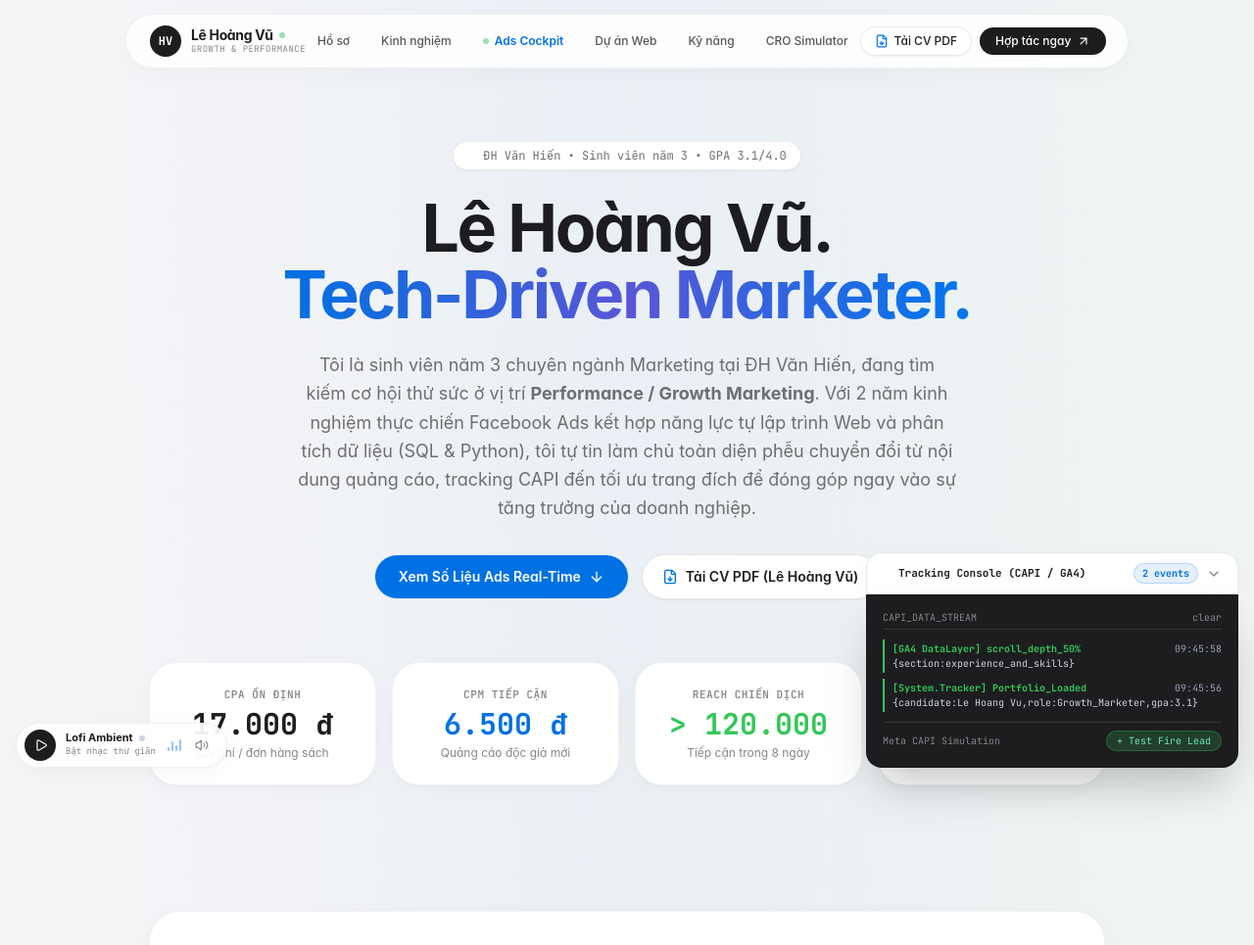
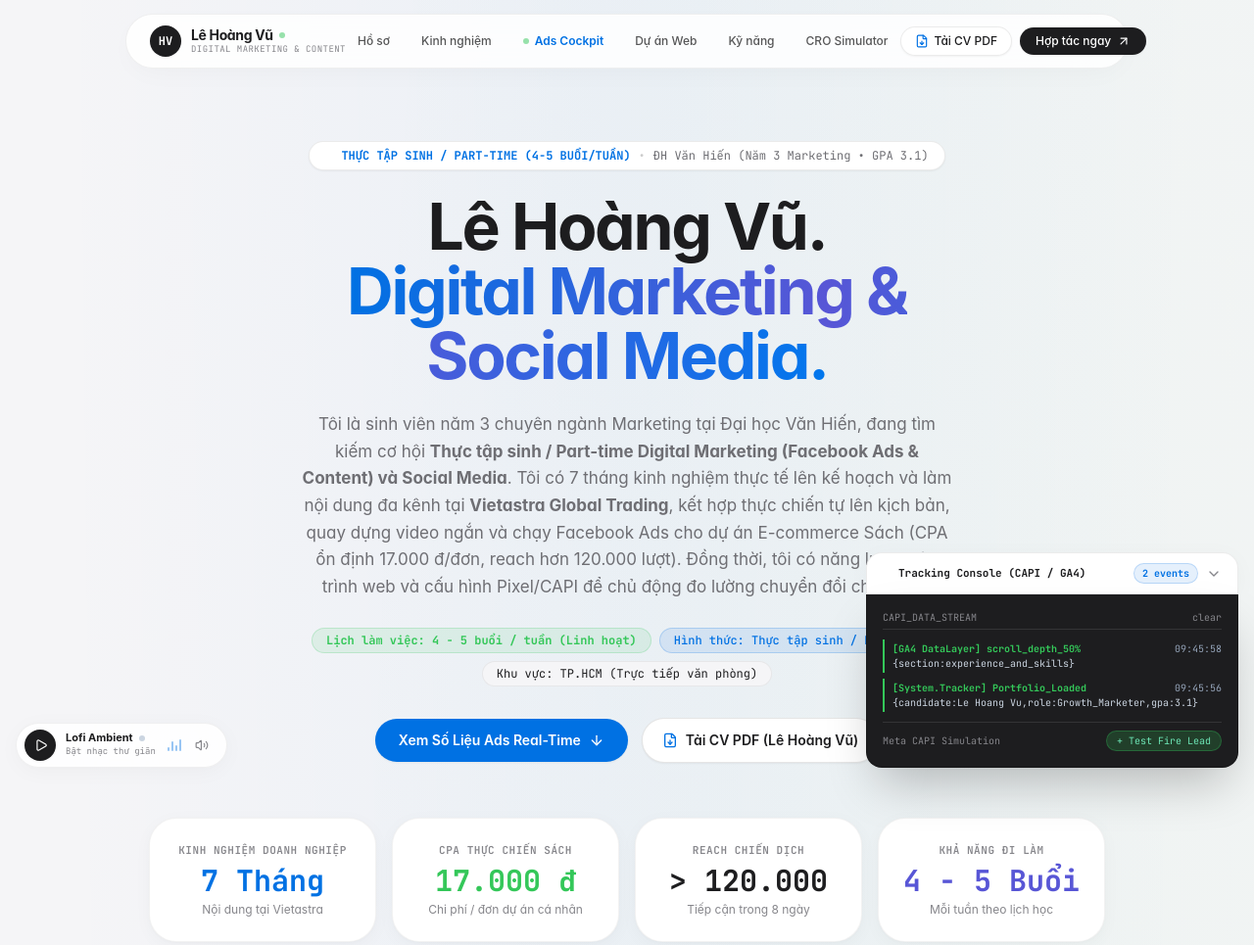
Before and after one commit to hiimshark/portfolio, a website: page index.html in a window 1280 px wide. Shown: the top 965 px of the page at 98% size. Drawn offline with nearby package versions, Linux system fonts and the light colour scheme.

Commit message:
Update realistic student positioning: Digital Marketing, Facebook Ads & Content, 4-5 sessions availability

```diff
--- a/index.html
+++ b/index.html
@@ -3,8 +3,8 @@
 <head>
   <meta charset="UTF-8">
   <meta name="viewport" content="width=device-width, initial-scale=1.0">
-  <title>Lê Hoàng Vũ | Tech-Driven Performance & Growth Marketer</title>
-  <meta name="description" content="Portfolio của Lê Hoàng Vũ - Tech-Driven Performance Marketer & Growth Marketer. Tự chủ toàn bộ phễu kỹ thuật từ code Web, cấu hình tracking CAPI đến tối ưu chiến dịch Facebook Ads và CRO.">
+  <title>Lê Hoàng Vũ | Digital Marketing (Facebook Ads & Content) & Social Media</title>
+  <meta name="description" content="Portfolio của Lê Hoàng Vũ - Sinh viên năm 3 Marketing ĐH Văn Hiến. Tìm việc Thực tập / Part-time Digital Marketing & Social Media. Kinh nghiệm 7 tháng tại Vietastra Global Trading, thực chiến Facebook Ads & Video ngắn cho dự án E-commerce sách.">
 
   <!-- Google Fonts: Inter & JetBrains Mono (Apple SF Pro Equivalent) -->
   <link rel="preconnect" href="https://fonts.googleapis.com">
@@ -159,7 +159,7 @@
             Lê Hoàng Vũ
             <span class="inline-block w-1.5 h-1.5 rounded-full bg-[#34C759] animate-pulse"></span>
           </span>
-          <span class="text-[9px] text-[#86868B] font-mono tracking-wider -mt-0.5 whitespace-nowrap">GROWTH & PERFORMANCE</span>
+          <span class="text-[9px] text-[#86868B] font-mono tracking-wider -mt-0.5 whitespace-nowrap">DIGITAL MARKETING & CONTENT</span>
         </div>
       </a>
 
@@ -222,25 +222,40 @@
 
       <!-- Top Eyebrow Tag -->
       <div class="flex justify-center mb-6">
-        <div class="inline-flex items-center gap-2 px-3.5 py-1.5 rounded-full bg-white border border-black/[0.08] shadow-sm text-xs font-mono text-[#6E6E73]">
+        <div class="inline-flex flex-wrap items-center justify-center gap-2 px-4 py-1.5 rounded-full bg-white border border-black/[0.08] shadow-sm text-xs font-mono text-[#6E6E73]">
           <span class="w-2 h-2 rounded-full bg-[#34C759] animate-ping"></span>
-          <span>ĐH Văn Hiến • Sinh viên năm 3 • GPA 3.1/4.0</span>
+          <span class="text-[#0071E3] font-bold">THỰC TẬP SINH / PART-TIME (4-5 BUỔI/TUẦN)</span>
+          <span class="text-black/20">•</span>
+          <span>ĐH Văn Hiến (Năm 3 Marketing • GPA 3.1)</span>
         </div>
       </div>
 
       <!-- Hero Headline (Apple Editorial Typography) -->
       <div class="text-center max-w-3xl mx-auto space-y-6">
-        <h1 class="text-4xl sm:text-6xl lg:text-[68px] font-bold text-[#1D1D1F] tracking-[-0.035em] leading-[1.08]">
+        <h1 class="text-4xl sm:text-6xl lg:text-[66px] font-bold text-[#1D1D1F] tracking-[-0.035em] leading-[1.08]">
           Lê Hoàng Vũ. <br>
           <span class="text-transparent bg-clip-text bg-gradient-to-r from-[#0071E3] via-[#5856D6] to-[#0077ED]">
-            Tech-Driven Marketer.
+            Digital Marketing & Social Media.
           </span>
         </h1>
 
         <!-- First-Person Candidate Summary -->
-        <p class="text-base sm:text-[18px] text-[#6E6E73] leading-relaxed max-w-2xl mx-auto font-normal">
-          Tôi là sinh viên năm 3 chuyên ngành Marketing tại ĐH Văn Hiến, đang tìm kiếm cơ hội thử sức ở vị trí <strong>Performance / Growth Marketing</strong>. Với 2 năm kinh nghiệm thực chiến Facebook Ads kết hợp năng lực tự lập trình Web và phân tích dữ liệu (SQL & Python), tôi tự tin làm chủ toàn diện phễu chuyển đổi từ nội dung quảng cáo, tracking CAPI đến tối ưu trang đích để đóng góp ngay vào sự tăng trưởng của doanh nghiệp.
+        <p class="text-base sm:text-[17px] text-[#6E6E73] leading-relaxed max-w-2xl mx-auto font-normal">
+          Tôi là sinh viên năm 3 chuyên ngành Marketing tại Đại học Văn Hiến, đang tìm kiếm cơ hội <strong>Thực tập sinh / Part-time Digital Marketing (Facebook Ads & Content) và Social Media</strong>. Tôi có 7 tháng kinh nghiệm thực tế lên kế hoạch và làm nội dung đa kênh tại <strong>Vietastra Global Trading</strong>, kết hợp thực chiến tự lên kịch bản, quay dựng video ngắn và chạy Facebook Ads cho dự án E-commerce Sách (CPA ổn định 17.000 đ/đơn, reach hơn 120.000 lượt). Đồng thời, tôi có năng lực tự lập trình web và cấu hình Pixel/CAPI để chủ động đo lường chuyển đổi chính xác.
         </p>
+
+        <!-- Availability Details Pill Group -->
+        <div class="flex flex-wrap items-center justify-center gap-2 pt-1 font-mono text-xs">
+          <span class="px-3.5 py-1 rounded-full bg-[#34C759]/10 text-[#34C759] border border-[#34C759]/20 font-bold">
+            Lịch làm việc: 4 - 5 buổi / tuần (Linh hoạt)
+          </span>
+          <span class="px-3.5 py-1 rounded-full bg-[#0071E3]/10 text-[#0071E3] border border-[#0071E3]/20 font-medium">
+            Hình thức: Thực tập sinh / Part-time
+          </span>
+          <span class="px-3.5 py-1 rounded-full bg-[#F5F5F7] text-[#1D1D1F] border border-black/[0.06]">
+            Khu vực: TP.HCM (Trực tiếp văn phòng)
+          </span>
+        </div>
 
         <!-- Primary Action Buttons (Apple Keynote Style) -->
         <div class="pt-2 flex flex-wrap items-center justify-center gap-3.5">
@@ -257,30 +272,30 @@
       </div>
 
       <!-- 4 Apple Hardware-Style Tech Spec Tiles (Corners 28px) -->
-      <div class="mt-16 grid grid-cols-2 md:grid-cols-4 gap-4">
+      <div class="mt-14 grid grid-cols-2 md:grid-cols-4 gap-4">
 
         <div class="apple-card rounded-[28px] p-6 text-center">
-          <span class="text-[11px] font-mono uppercase tracking-wider text-[#86868B] font-semibold block">CPA Ổn Định</span>
-          <div class="text-2xl sm:text-3xl font-extrabold text-[#1D1D1F] font-mono mt-1">17.000 đ</div>
-          <p class="text-xs text-[#86868B] mt-1">Chi phí / đơn hàng sách</p>
+          <span class="text-[11px] font-mono uppercase tracking-wider text-[#86868B] font-semibold block">Kinh Nghiệm Doanh Nghiệp</span>
+          <div class="text-2xl sm:text-3xl font-extrabold text-[#0071E3] font-mono mt-1">7 Tháng</div>
+          <p class="text-xs text-[#86868B] mt-1">Nội dung tại Vietastra</p>
         </div>
 
         <div class="apple-card rounded-[28px] p-6 text-center">
-          <span class="text-[11px] font-mono uppercase tracking-wider text-[#86868B] font-semibold block">CPM Tiếp Cận</span>
-          <div class="text-2xl sm:text-3xl font-extrabold text-[#0071E3] font-mono mt-1">6.500 đ</div>
-          <p class="text-xs text-[#86868B] mt-1">Quảng cáo độc giả mới</p>
+          <span class="text-[11px] font-mono uppercase tracking-wider text-[#86868B] font-semibold block">CPA Thực Chiến Sách</span>
+          <div class="text-2xl sm:text-3xl font-extrabold text-[#34C759] font-mono mt-1">17.000 đ</div>
+          <p class="text-xs text-[#86868B] mt-1">Chi phí / đơn dự án cá nhân</p>
         </div>
 
         <div class="apple-card rounded-[28px] p-6 text-center">
           <span class="text-[11px] font-mono uppercase tracking-wider text-[#86868B] font-semibold block">Reach Chiến Dịch</span>
-          <div class="text-2xl sm:text-3xl font-extrabold text-[#34C759] font-mono mt-1">&gt; 120.000</div>
+          <div class="text-2xl sm:text-3xl font-extrabold text-[#1D1D1F] font-mono mt-1">&gt; 120.000</div>
           <p class="text-xs text-[#86868B] mt-1">Tiếp cận trong 8 ngày</p>
         </div>
 
         <div class="apple-card rounded-[28px] p-6 text-center">
-          <span class="text-[11px] font-mono uppercase tracking-wider text-[#86868B] font-semibold block">Tốc Độ Tải Web</span>
-          <div class="text-2xl sm:text-3xl font-extrabold text-[#5856D6] font-mono mt-1">&lt; 1 giây</div>
-          <p class="text-xs text-[#86868B] mt-1">Tự code, chuẩn SEO & CRO</p>
+          <span class="text-[11px] font-mono uppercase tracking-wider text-[#86868B] font-semibold block">Khả Năng Đi Làm</span>
+          <div class="text-2xl sm:text-3xl font-extrabold text-[#5856D6] font-mono mt-1">4 - 5 Buổi</div>
+          <p class="text-xs text-[#86868B] mt-1">Mỗi tuần theo lịch học</p>
         </div>
 
       </div>
@@ -364,7 +379,7 @@
                   </li>
                   <li class="flex items-start gap-2">
                     <i data-lucide="users" class="w-3.5 h-3.5 text-[#0071E3] shrink-0 mt-0.5"></i>
-                    <span><strong>Chủ nhiệm CLB Nhật Bản Học Shindou</strong> (nhiệm kỳ 2025-2026), trực tiếp điều hành hoạt động chuyên môn của CLB.</span>
+                    <span><strong>Chủ nhiệm CLB Nhật Bản Học Shindou</strong> (nhiệm kỳ 2025-2026): Quản lý 50+ thành viên & CTV, chỉ đạo truyền thông Fanpage, tổ chức sự kiện thu hút hơn 300 sinh viên.</span>
                   </li>
                 </ul>
               </div>
@@ -856,7 +871,7 @@
       <div class="mb-8">
         <h2 class="text-2xl sm:text-3xl font-bold text-[#1D1D1F] tracking-tight">Kỹ Năng & Vũ Khí Kỹ Thuật</h2>
         <p class="text-[#86868B] text-xs sm:text-sm mt-1">
-          Hệ thống kỹ năng toàn diện chuẩn Tech-Driven Performance Marketer.
+          Hệ thống kỹ năng thực chiến Digital Marketing, Facebook Ads, Video Content & Web Tracking.
         </p>
       </div>
 
@@ -1243,7 +1258,7 @@
               </div>
               <div>
                 <div class="text-[10px] text-[#86868B] font-mono">Họ tên & Định vị:</div>
-                <div class="text-xs sm:text-sm font-bold text-[#1D1D1F]">Lê Hoàng Vũ (Cá) • Performance Marketer / Growth Marketer</div>
+                <div class="text-xs sm:text-sm font-bold text-[#1D1D1F]">Lê Hoàng Vũ (Cá) • Digital Marketing (Facebook Ads & Content) & Social Media</div>
               </div>
             </div>
 
```
